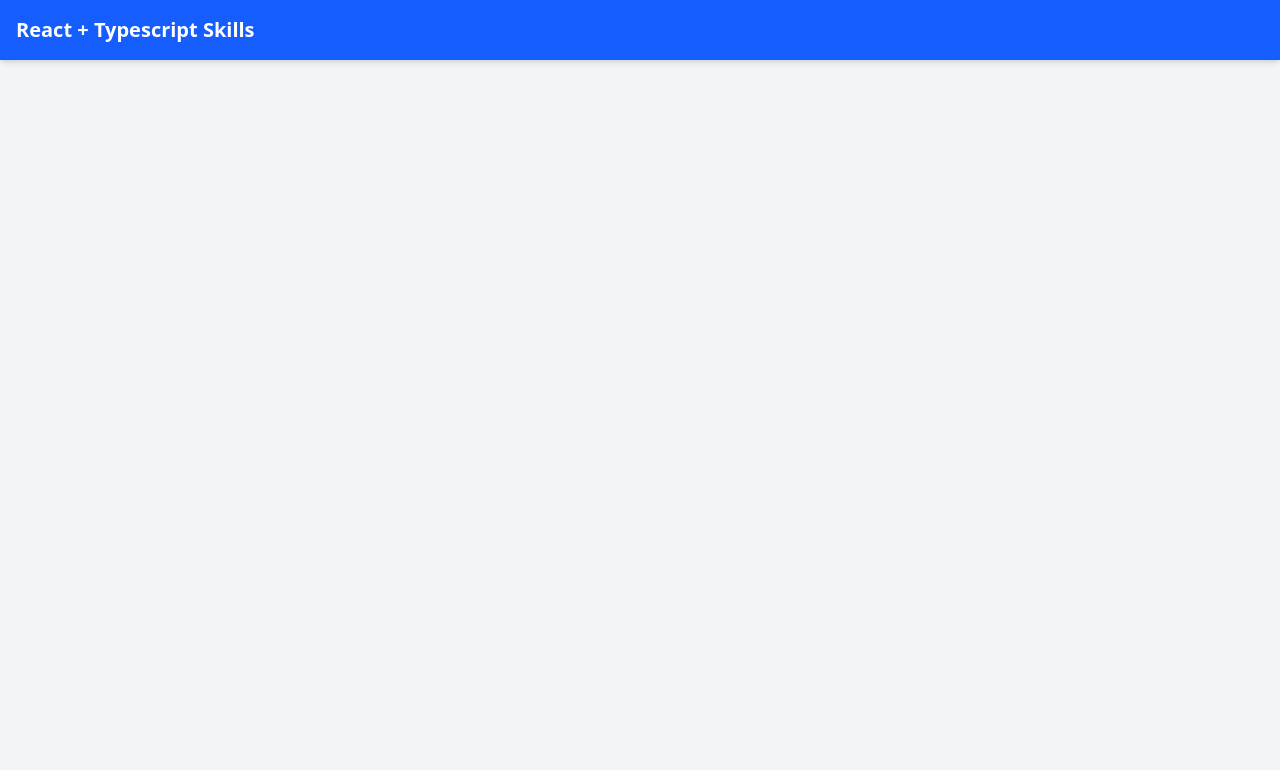
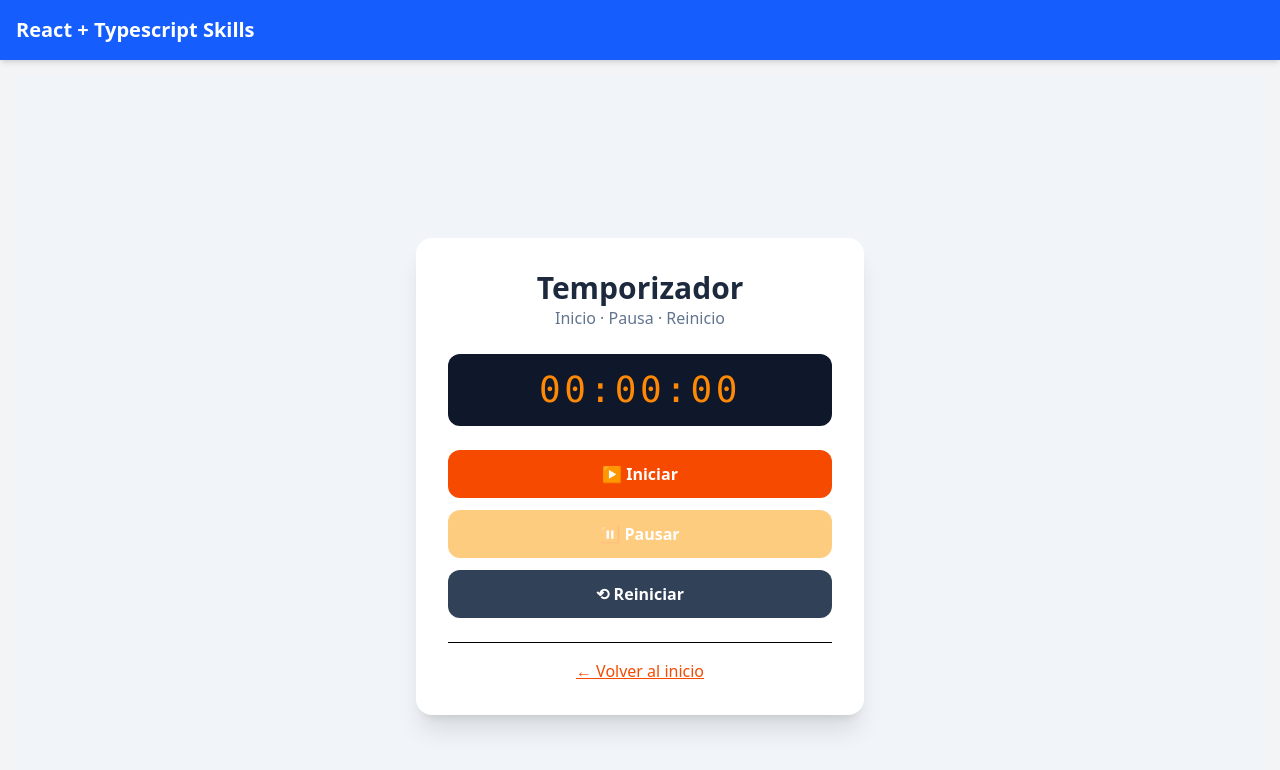
Before and after one commit to Emiliano-Blackbird/react-skills, a React (Vite) app: page /react-skills/ReactSkills06 in a window 1280 px wide. Shown: the top 770 px of the page. Built offline with nearby package versions, Linux system fonts and the light colour scheme.

Commit message:
add Temporizador + hooks

```diff
--- a/src/App.tsx
+++ b/src/App.tsx
@@ -5,6 +5,7 @@ import ReactSkills02 from './pages/ReactSkills02'
 import ReactSkills03 from './pages/ReactSkills03'
 import ReactSkills04 from './pages/ReactSkills04'
 import ReactSkills05 from './pages/ReactSkills05'
+import ReactSkills06 from './pages/ReactSkills06'
 
 function App() {
   return (
@@ -23,6 +24,7 @@ function App() {
           <Route path="/ReactSkills03" element={<ReactSkills03 />} />
           <Route path="/ReactSkills04" element={<ReactSkills04 />} />
           <Route path="/ReactSkills05" element={<ReactSkills05 />} />
+          <Route path="/ReactSkills06" element={<ReactSkills06 />} />
         </Routes>
       </div>
     </div>
--- /dev/null
+++ b/src/hooks/useTimer.ts
@@ -0,0 +1,49 @@
+import { useEffect, useState } from "react";
+
+export function useTimer() {
+    const [time, setTime] = useState<number>(0);
+    const [isRunning, setIsRunning] = useState<boolean>(false);
+
+    useEffect(() => {
+        let intervalId: number | undefined;
+
+        if (isRunning) {
+            intervalId = window.setInterval(() => {
+                setTime(prev => prev + 10);
+            }, 10);
+        }
+
+        return () => {
+            if (intervalId !== undefined) {
+                clearInterval(intervalId);
+            }
+        };
+    }, [isRunning]);
+
+    const start = (): void => setIsRunning(true);
+    const pause = (): void => setIsRunning(false);
+    const reset = (): void => {
+        setIsRunning(false);
+        setTime(0);
+    };
+
+    const formatTime = (ms: number): string => {
+        const totalSeconds = Math.floor(ms / 1000);
+        const seconds = totalSeconds % 60;
+        const minutes = Math.floor((totalSeconds / 60) % 60);
+        const hours = Math.floor((totalSeconds / 3600) % 24);
+
+        return `${hours.toString().padStart(2, "0")}:${minutes
+            .toString()
+            .padStart(2, "0")}:${seconds.toString().padStart(2, "0")}`;
+    };
+
+    return {
+        time,
+        isRunning,
+        start,
+        pause,
+        reset,
+        formatTime,
+    };
+}
--- a/src/pages/Home.tsx
+++ b/src/pages/Home.tsx
@@ -37,6 +37,12 @@ const Home = () => {
                 >
                     5. Calculadora básica
                 </Link>
+                <Link
+                    to="/ReactSkills06"
+                    className="p-4 bg-white rounded shadow hover:bg-blue-50 transition"
+                >
+                    6. Temporizador
+                </Link>
             </div>
         </div>
     );
--- /dev/null
+++ b/src/pages/ReactSkills06.tsx
@@ -0,0 +1,73 @@
+import { Link } from "react-router-dom";
+import { useTimer } from "../hooks/useTimer";
+
+export default function Ejercicio6(): JSX.Element {
+    const {
+        time,
+        isRunning,
+        start,
+        pause,
+        reset,
+        formatTime,
+    } = useTimer();
+
+    return (
+        <div className="min-h-screen flex items-center justify-center bg-slate-100">
+            <div className="bg-white w-full max-w-md p-8 rounded-2xl shadow-xl flex flex-col gap-6">
+
+                <header className="text-center">
+                    <h2 className="text-3xl font-bold text-slate-800">
+                        Temporizador
+                    </h2>
+                    <p className="text-slate-500">
+                        Inicio · Pausa · Reinicio
+                    </p>
+                </header>
+
+                <div className="bg-slate-900 text-orange-400 font-mono text-4xl text-center py-4 rounded-xl tracking-widest">
+                    {formatTime(time)}
+                </div>
+
+                <ul className="flex flex-col gap-3">
+                    <li>
+                        <button
+                            disabled={isRunning}
+                            onClick={start}
+                            className="w-full bg-orange-600 hover:bg-orange-700 disabled:opacity-50 text-white font-semibold py-3 rounded-xl transition"
+                        >
+                            ▶ Iniciar
+                        </button>
+                    </li>
+
+                    <li>
+                        <button
+                            disabled={!isRunning}
+                            onClick={pause}
+                            className="w-full bg-amber-500 hover:bg-amber-600 disabled:opacity-50 text-white font-semibold py-3 rounded-xl transition"
+                        >
+                            ⏸ Pausar
+                        </button>
+                    </li>
+
+                    <li>
+                        <button
+                            onClick={reset}
+                            className="w-full bg-slate-700 hover:bg-slate-800 text-white font-semibold py-3 rounded-xl transition"
+                        >
+                            ⟲ Reiniciar
+                        </button>
+                    </li>
+                </ul>
+
+                <footer className="pt-4 border-t text-center">
+                    <Link
+                        to="/"
+                        className="text-orange-600 hover:text-orange-700 font-medium underline"
+                    >
+                        ← Volver al inicio
+                    </Link>
+                </footer>
+            </div>
+        </div>
+    );
+}
```
